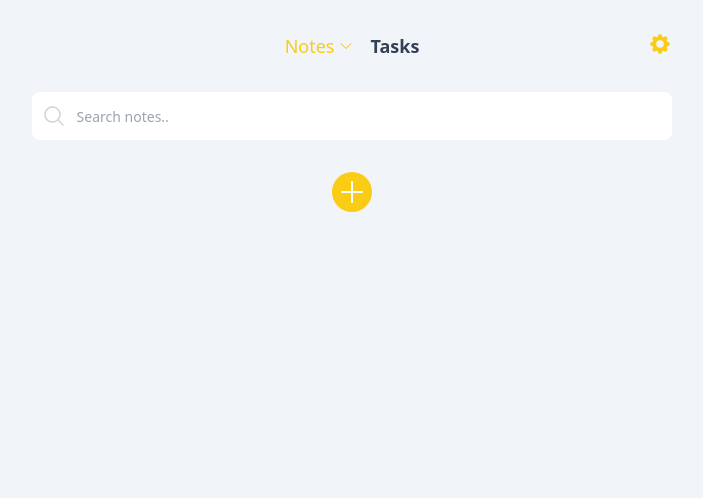
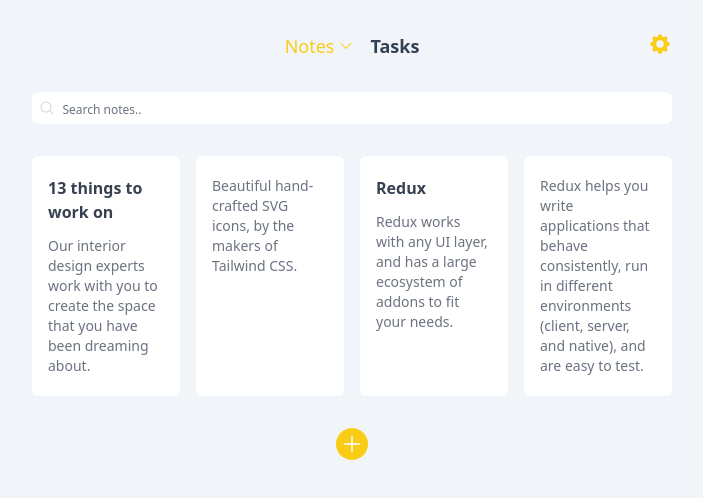
Before and after one commit to khunnunthawat/notes-app, a Next.js app: page / in a window 1280 px wide. Shown: the top 498 px of the page, without its empty margins (288-991 px from the left). Built offline with nearby package versions, Linux system fonts and the light colour scheme; what tailwindcss-debug-screens would draw is missing.

Commit message:
notes-mock-data

```diff
--- a/pages/index.tsx
+++ b/pages/index.tsx
@@ -5,6 +5,33 @@ import {
   MagnifyingGlassIcon,
   Cog8ToothIcon,
 } from '@heroicons/react/24/solid'
+
+const mock = [
+  {
+    id: 1,
+    title: '13 things to work on',
+    description:
+      'Our interior design experts work with you to create the space that you have been dreaming about.',
+  },
+  {
+    id: 2,
+    title: '',
+    description:
+      'Beautiful hand-crafted SVG icons, by the makers of Tailwind CSS.',
+  },
+  {
+    id: 3,
+    title: 'Redux',
+    description:
+      'Redux works with any UI layer, and has a large ecosystem of addons to fit your needs.',
+  },
+  {
+    id: 4,
+    title: '',
+    description:
+      'Redux helps you write applications that behave consistently, run in different environments (client, server, and native), and are easy to test.',
+  },
+]
 
 export default function Home() {
   return (
@@ -28,27 +55,42 @@ export default function Home() {
 
           <div className='right-0 top-0 absolute'>
             <span className='self-center relative'>
-              <Cog8ToothIcon className='h-6 w-6 text-yellow-400' />
+              <Cog8ToothIcon className='h-6 w-6 text-yellow-400 cursor-pointer' />
             </span>
           </div>
         </div>
 
-        <div className='relative flex items-center w-full h-12 rounded-lg focus-within:shadow-lg bg-white overflow-hidden'>
-          <div className='grid place-items-center h-full w-12 text-gray-300'>
-            <MagnifyingGlassIcon className='h-6 w-6 text-gray-scale-3' />
+        <div className='relative flex items-center w-full h-8 rounded-lg focus-within:shadow-lg bg-white overflow-hidden'>
+          <div className='grid place-items-center h-full w-8 text-gray-300'>
+            <MagnifyingGlassIcon className='h-4 w-4 text-gray-scale-3' />
           </div>
-
           <input
-            className='peer h-full w-full outline-none text-sm text-gray-700 pr-2'
+            className='peer h-full w-full outline-none text-base text-gray-700 pr-2 placeholder:text-xs placeholder:text-gray-500'
             type='text'
             id='search'
             placeholder='Search notes..'
           />
         </div>
 
+        <div className='grid gap-4 sm:grid-cols-2 xl:grid-cols-4 my-8'>
+          {mock.map(item => (
+            <div
+              key={item.id}
+              className='flex w-full flex-col justify-between rounded-md bg-white py-5 px-4'
+            >
+              <div>
+                {item.title ? (
+                  <h4 className='mb-3 font-bold text-gray-700'>{item.title}</h4>
+                ) : null}
+                <p className='text-sm text-gray-500'>{item.description}</p>
+              </div>
+            </div>
+          ))}
+        </div>
+
         <div className='flex justify-center my-8'>
-          <div className='flex justify-center items-center w-10 h-10 bg-yellow-400 rounded-full'>
-            <PlusIcon className='h-8 w-8 text-white' />
+          <div className='flex justify-center items-center w-8 h-8 bg-yellow-400 rounded-full cursor-pointer'>
+            <PlusIcon className='h-6 w-6 text-white' />
           </div>
         </div>
       </div>
```
